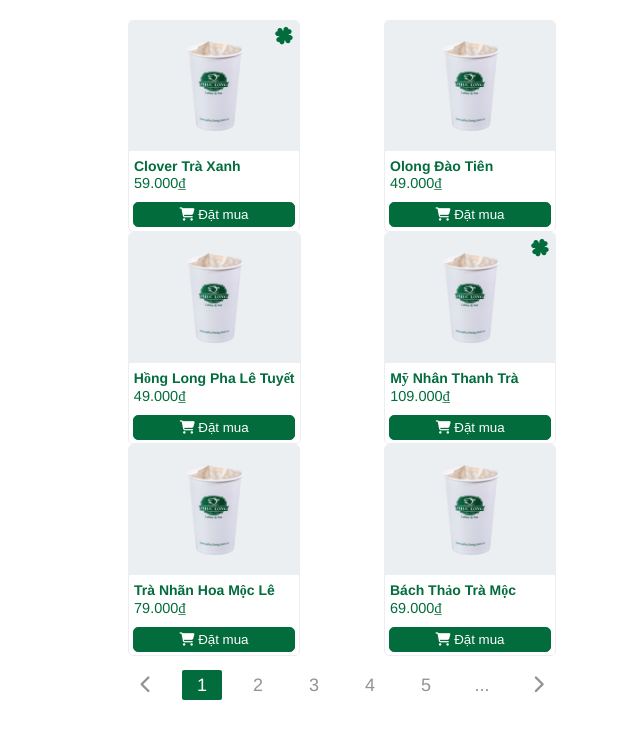
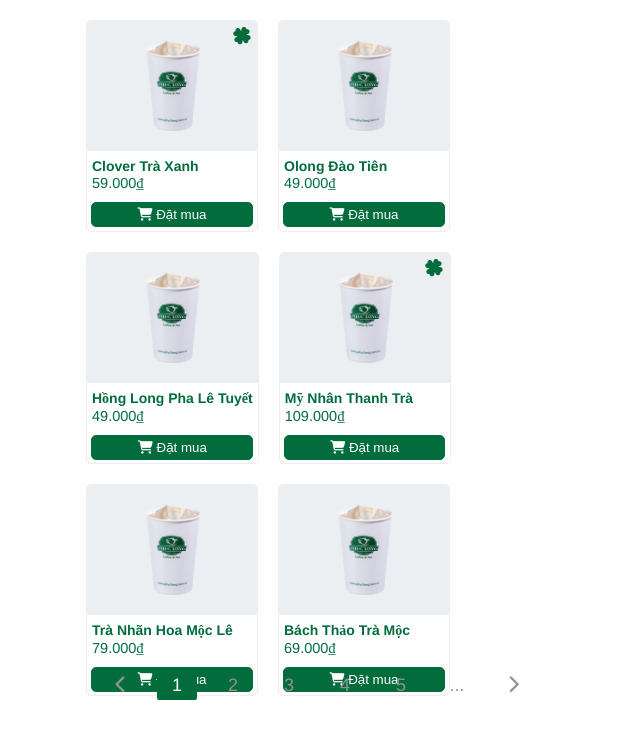
Before and after one commit to CuongNguyen-0712/web_bantrasua, a PHP site: page /pages/user/tea.html in a window 1280 px wide. Shown: the top 739 px of the page, without its empty margins (298-938 px from the left). Run offline with PHP 8.4, Linux system fonts and the light colour scheme.

Commit message:
update product

```diff
--- a/assets/styles/product.css
+++ b/assets/styles/product.css
@@ -21,9 +21,10 @@ body{
   height: 75vh;
   display: flex;
   flex-wrap: wrap;
-  justify-content: space-around;
+  justify-content: flex-start;
   align-items: center;
   margin-top: 20px;
+  gap: 20px;
 }
 
 .product-form__form:hover {
@@ -126,6 +127,7 @@ body{
   list-style: none;
   position: absolute;
   bottom: 100px;
+  margin-right: 50px ;
 }
 
 .pagination-item{
```
